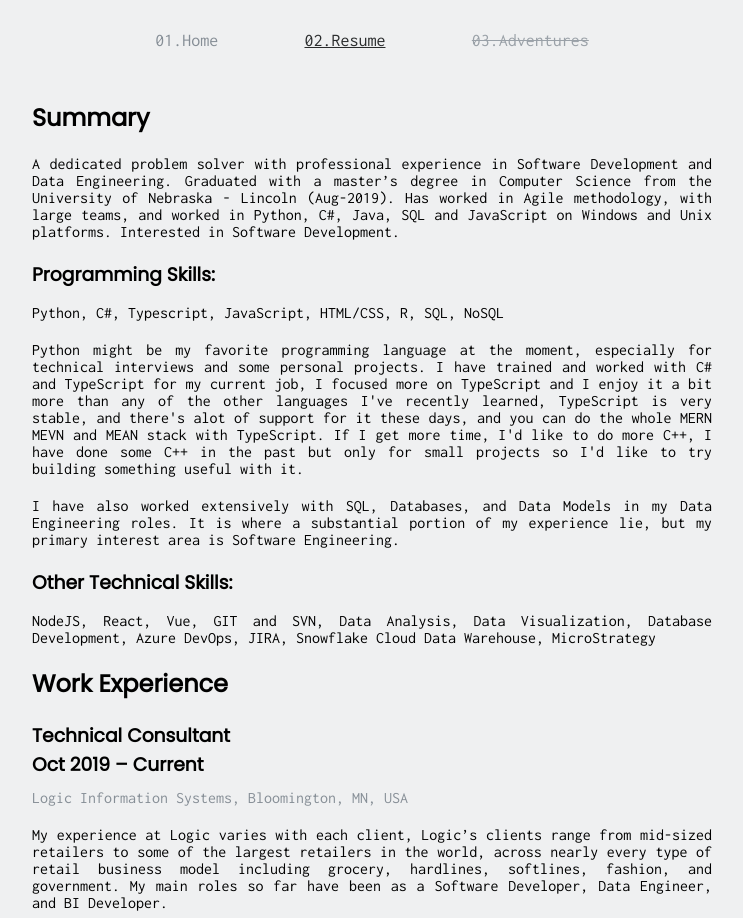
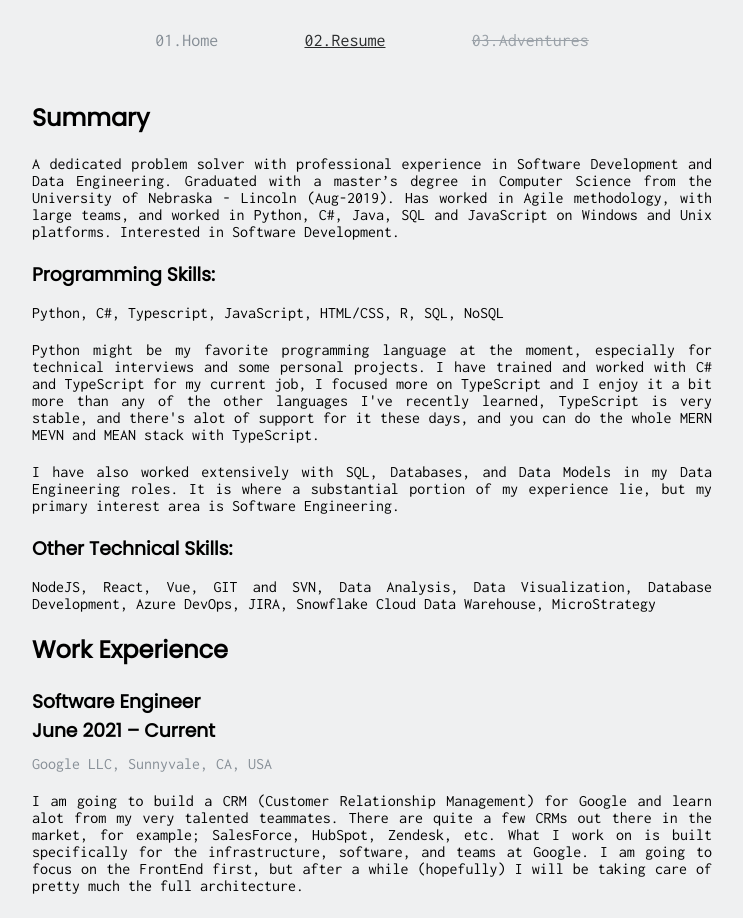
Before and after one commit to sudbasnet/sudbasnet.github.io, a React (Create React App) app: page /resume in a window 1280 px wide. Shown: the top 918 px of the page, without its empty margins (268-1011 px from the left). Built offline with nearby package versions, Linux system fonts and the light colour scheme; the HTML template or start-up script is replaced by a standard one.

Commit message:
updating the resume

```diff
--- a/src/components/Footer/Footer.tsx
+++ b/src/components/Footer/Footer.tsx
@@ -4,7 +4,7 @@ const Footer: React.FC = () => {
     return <footer className="footer">
         <ul className="footer-links">
             <li><a target="_blank" rel="noreferrer" className="footer-link" href="https://github.com/sudbasnet">Github</a></li>
-            <li><a target="_blank" rel="noreferrer" className="footer-link" href="https://www.linkedin.com/in/sudeepbasnet/">LinkedIn</a></li>
+            <li><a target="_blank" rel="noreferrer" className="footer-link" href="https://www.linkedin.com/in/sudbasnet/">LinkedIn</a></li>
         </ul>
     </footer>
 };
--- a/src/components/Main/Home/Terminal/Summary/Summary.tsx
+++ b/src/components/Main/Home/Terminal/Summary/Summary.tsx
@@ -6,11 +6,12 @@ const Summary: React.FC = () => {
         <div className="key email">sudbasnet10@gmail.com <br /> ---------------------</div>
         <ul>
             <li className="summary-li"><span className="key">Name:</span> Sudeep Basnet</li>
-            <li className="summary-li"><span className="key">Interests:</span> Software Development</li>
+            <li className="summary-li"><span className="key">Interests:</span> Software Engineering</li>
             <li className="summary-li"><span className="key">Skills:</span> Python, TypeScript, C#, SQL, NoSQL</li>
-            <li className="summary-li"><span className="key">Other:</span> Node, React, Vue, Database Design, GIT</li>
+            <li className="summary-li"><span className="key">Other:</span> Node, React, Vue, GIT</li>
             <li className="summary-li"><span className="key">Status:</span> Open to Job Oppurtunities</li>
-            <li className="summary-li"><span className="key">2019/10 - Current:</span> Technical Consultant</li>
+            <li className="summary-li"><span className="key">2019/08 - Current:</span> Software Engineer</li>
+            <li className="summary-li"><span className="key">2019/10 - 2021/07:</span> Technical Consultant</li>
             <li className="summary-li"><span className="key">2016/01 - 2019/09:</span> Grad. Research Assistant</li>
             <li className="summary-li"><span className="key">2012/07 - 2016/12:</span> Data/Software Engineer</li>
             <li className="summary-li"><span className="key">Education:</span> M.S. in Computer Science (2019)</li>
--- a/src/components/Main/Resume/Resume.tsx
+++ b/src/components/Main/Resume/Resume.tsx
@@ -11,21 +11,29 @@ const Resume: React.FC = () => {
         <h3 className="heading2">Programming Skills:</h3>
         <p>Python, C#, Typescript, JavaScript, HTML/CSS, R, SQL, NoSQL</p>
         <p>Python might be my favorite programming language at the moment, especially for technical interviews and some personal projects. I have trained and worked with C# and TypeScript for my current job,
-            I focused more on TypeScript and I enjoy it a bit more than any of the other languages I've recently learned, TypeScript is very stable, and there's alot of support for it these days, and you can do the whole MERN MEVN and MEAN stack with TypeScript.
-            If I get more time, I'd like to do more C++, I have done some C++ in the past but only for small projects so I'd like to try building something useful with it. </p> <p> I have also worked
-            extensively with SQL, Databases, and Data Models in my Data Engineering roles. It is where a substantial portion of my experience lie, but my primary interest area is Software Engineering.</p>
+        I focused more on TypeScript and I enjoy it a bit more than any of the other languages I've recently learned, TypeScript is very stable, and there's alot of support for it these days, and you can do the whole MERN MEVN and MEAN stack with TypeScript.
+        </p>
+        <p> I have also worked extensively with SQL, Databases, and Data Models in my Data Engineering roles. It is where a substantial portion of my experience lie, but my primary interest area is Software Engineering.</p>
 
         <h3 className="heading2">Other Technical Skills:</h3>
         <p className="no-justify">NodeJS, React, Vue, GIT and SVN, Data Analysis, Data Visualization, Database Development, Azure DevOps, JIRA, Snowflake Cloud Data Warehouse, MicroStrategy</p>
 
         <h2 className="heading1">Work Experience</h2>
 
+        <h3 className="job-title">Software Engineer
+            <div className="duration"> June 2021 – Current</div>
+        </h3>
+        <p><a target="_blank" rel="noreferrer" className="resume-link" href="https://careers.google.com/">Google LLC, Sunnyvale, CA, USA</a></p>
+        <p> I am going to build a CRM (Customer Relationship Management) for Google and learn alot from my very talented teammates. There are quite a few CRMs out there in the market,
+        for example; SalesForce, HubSpot, Zendesk, etc. What I work on is built specifically for the infrastructure, software, and teams at Google. I am going to focus on the FrontEnd first,
+            but after a while (hopefully) I will be taking care of pretty much the full architecture.</p>
+
         <h3 className="job-title">Technical Consultant
-            <div className="duration"> Oct 2019 – Current</div>
+            <div className="duration"> Oct 2019 – May 2021</div>
         </h3>
         <p><a target="_blank" rel="noreferrer" className="resume-link" href="https://www.logicinfo.com/">Logic Information Systems, Bloomington, MN,
                 USA</a></p>
-            <p> My experience at Logic varies with each client, Logic’s clients range from mid-sized retailers to some of the largest retailers in the world, across nearly every type of retail business model including grocery,
+        <p> My experience at Logic varies with each client, Logic’s clients range from mid-sized retailers to some of the largest retailers in the world, across nearly every type of retail business model including grocery,
             hardlines, softlines, fashion, and government. My main roles so far have been as a Software Developer, Data Engineer, and BI Developer. </p>
         <ul>
             <li>Developed omni-channel e-commerce solutions with C#, TypeScript, and HTML/CSS in .NET and .NET Core.</li>
@@ -78,14 +86,14 @@ const Resume: React.FC = () => {
             <a target="_blank" rel="noreferrer" className="resume-link" href="https://cse.unl.edu/">University of Nebraska – Lincoln</a>
         </p>
         <p className="no-justify">
-            <strong>Relevant Courses</strong>: <br/>Design and Analysis of Algorithms, Data Structures, Machine Learning,
+            <strong>Relevant Courses</strong>: <br />Design and Analysis of Algorithms, Data Structures, Machine Learning,
             Systems Administration
         </p>
 
         <form id='download' target="_blank" method="get" action={ResumePdf}>
             <button id='btn-download' type="submit">Download Resume</button>
         </form>
-        </main>
+    </main>
 }
 
 export default Resume;
```
